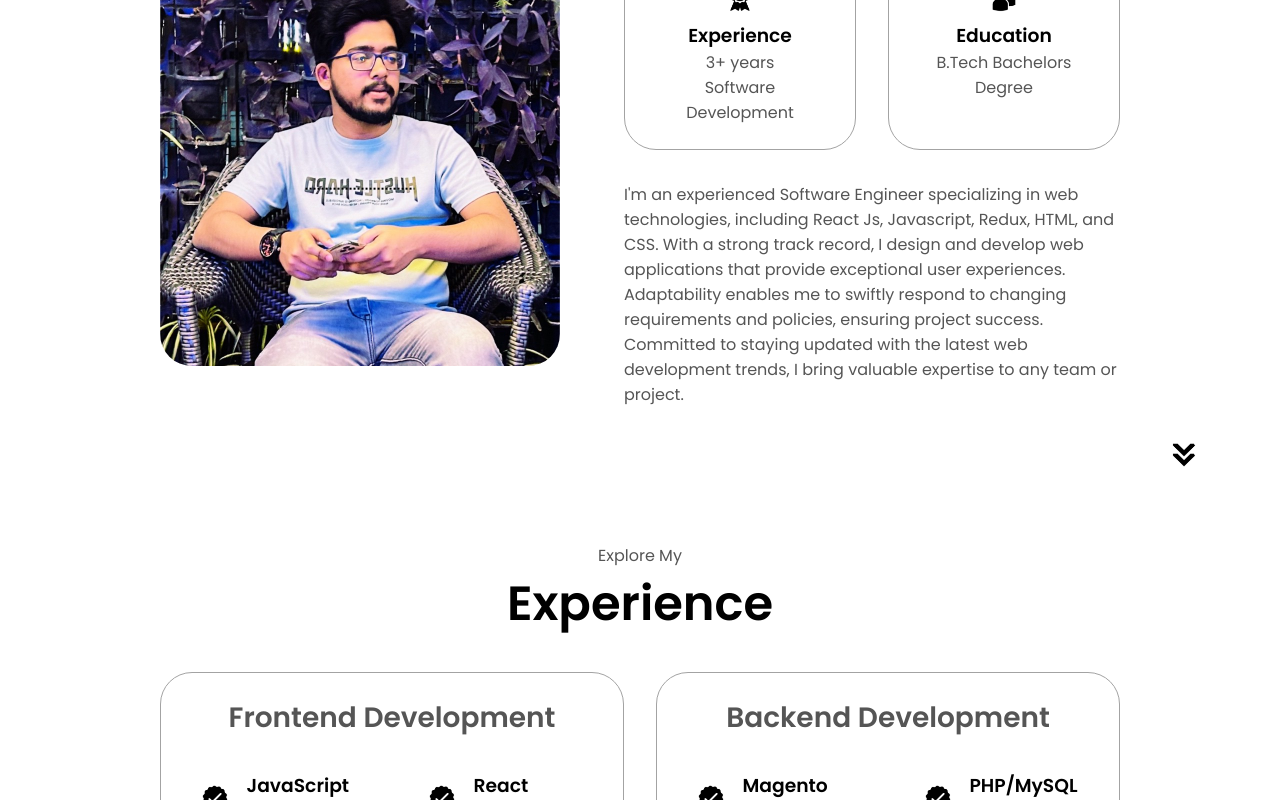
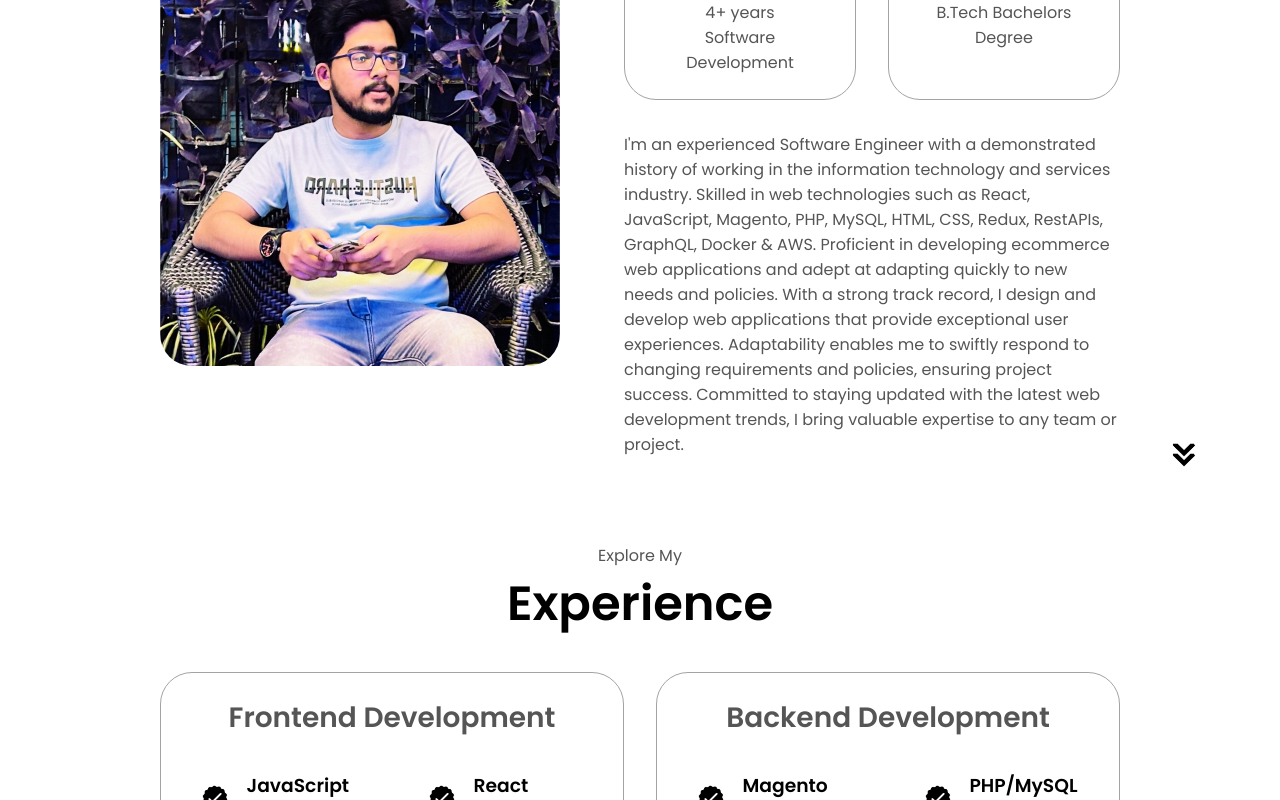
Before and after one commit to smrkhan21/personal, a React (Create React App) app: page / in a window 1280 px wide. Shown: the part 1057-1857 px from the top of the page. Built offline with nearby package versions, Linux system fonts and the light colour scheme.

Commit message:
Updated portfolio

```diff
--- a/src/components/About.js
+++ b/src/components/About.js
@@ -19,7 +19,7 @@ const About = () => {
               <img src={experience} alt="Experience icon" className="icon" />
               <h3>Experience</h3>
               <p>
-                3+ years <br />
+                4+ years <br />
                 Software Development
               </p>
             </div>
@@ -33,10 +33,8 @@ const About = () => {
             </div>
           </div>
           <div className="text-container">
-            <p>
-              I'm an experienced Software Engineer specializing in web
-              technologies, including React Js, Javascript, Redux, HTML, and
-              CSS. With a strong track record, I design and develop web
+          <p>
+              I'm an experienced Software Engineer with a demonstrated history of working in the information technology and services industry. Skilled in web technologies such as React, JavaScript, Magento, PHP, MySQL, HTML, CSS, Redux, RestAPIs, GraphQL, Docker & AWS. Proficient in developing ecommerce web applications and adept at adapting quickly to new needs and policies. With a strong track record, I design and develop web
               applications that provide exceptional user experiences.
               Adaptability enables me to swiftly respond to changing
               requirements and policies, ensuring project success. Committed to
```
Also changed, not shown: 1 other file (tests, documents, lock files or other folders).
